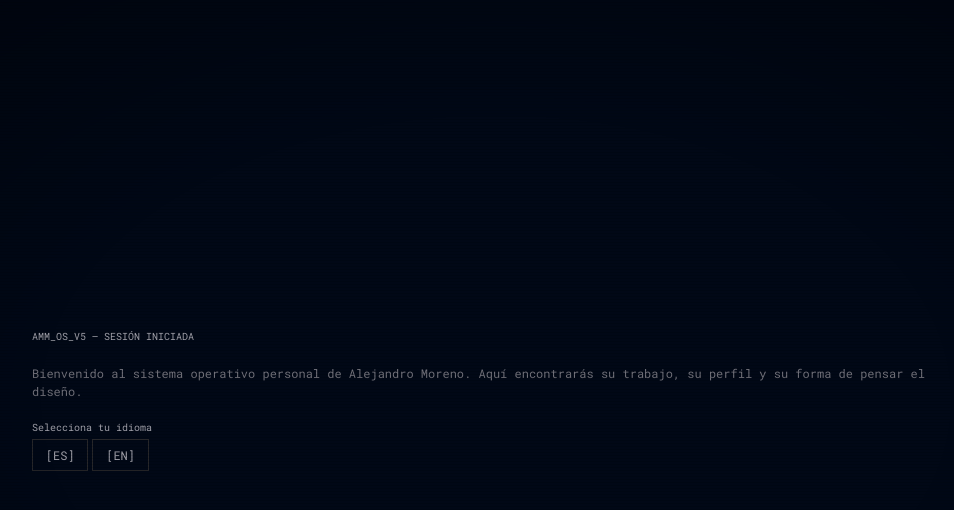
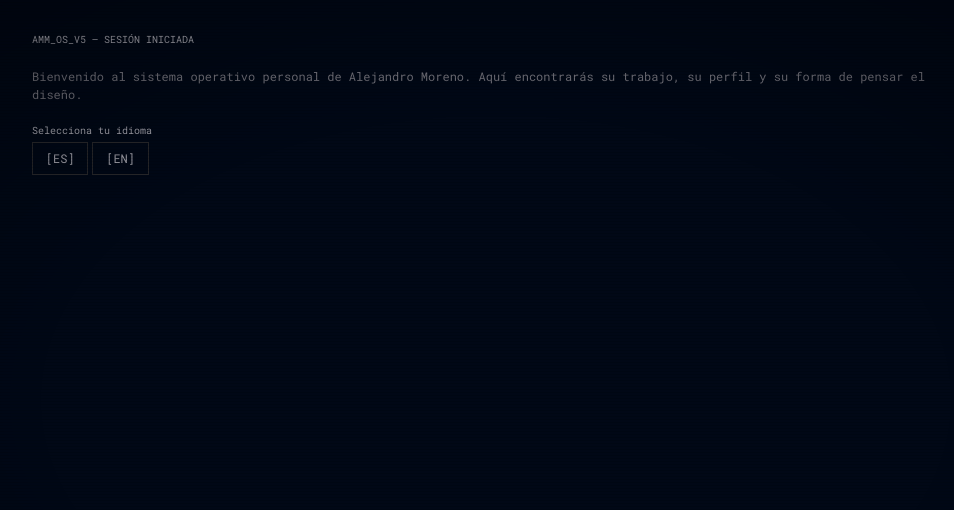
Before and after one commit to AlejandroMorenoMartin/amm-os, a React (Vite) app: page / in a window 1280 px wide. Shown: the top 510 px of the page, without its empty margins (144-1098 px from the left). Built offline with nearby package versions, Linux system fonts and the light colour scheme.

Commit message:
fix(amm-os): boot layout fills full height for gap-auto to work

```diff
--- a/src/components/pages/BootPage.tsx
+++ b/src/components/pages/BootPage.tsx
@@ -50,7 +50,7 @@ export function BootPage({ onComplete }: BootPageProps) {
   }, [lang]);
 
   return (
-    <div className="flex-1 flex flex-col font-mono">
+    <div className="flex-1 flex flex-col font-mono" style={{ height: '100%' }}>
       {/* Top: label + lines */}
       <div className="flex flex-col" style={{ gap: 'var(--gap-block)' }}>
         <p className="text-txt-xs" style={{ color: 'var(--color-zinc-600)' }}>
--- a/src/components/shell/Shell.tsx
+++ b/src/components/shell/Shell.tsx
@@ -28,8 +28,8 @@ export function Shell({ children, hideBars = false }: ShellProps) {
     <div className="flex flex-col min-h-dvh bg-background font-mono">
       <TopBar ref={topRef} style={barsStyle} />
       {hideBars ? (
-        <div className="flex-1 flex items-center justify-center">
-          <main className="w-full flex flex-col" style={{ maxWidth: 'var(--shell-max-width)', paddingInline: 'var(--shell-padding)' }}>
+        <div className="flex-1 flex items-center justify-center" style={{ alignItems: 'stretch' }}>
+          <main className="w-full flex flex-col" style={{ maxWidth: 'var(--shell-max-width)', paddingInline: 'var(--shell-padding)', paddingBlock: '2rem' }}>
             {children}
           </main>
         </div>
```
